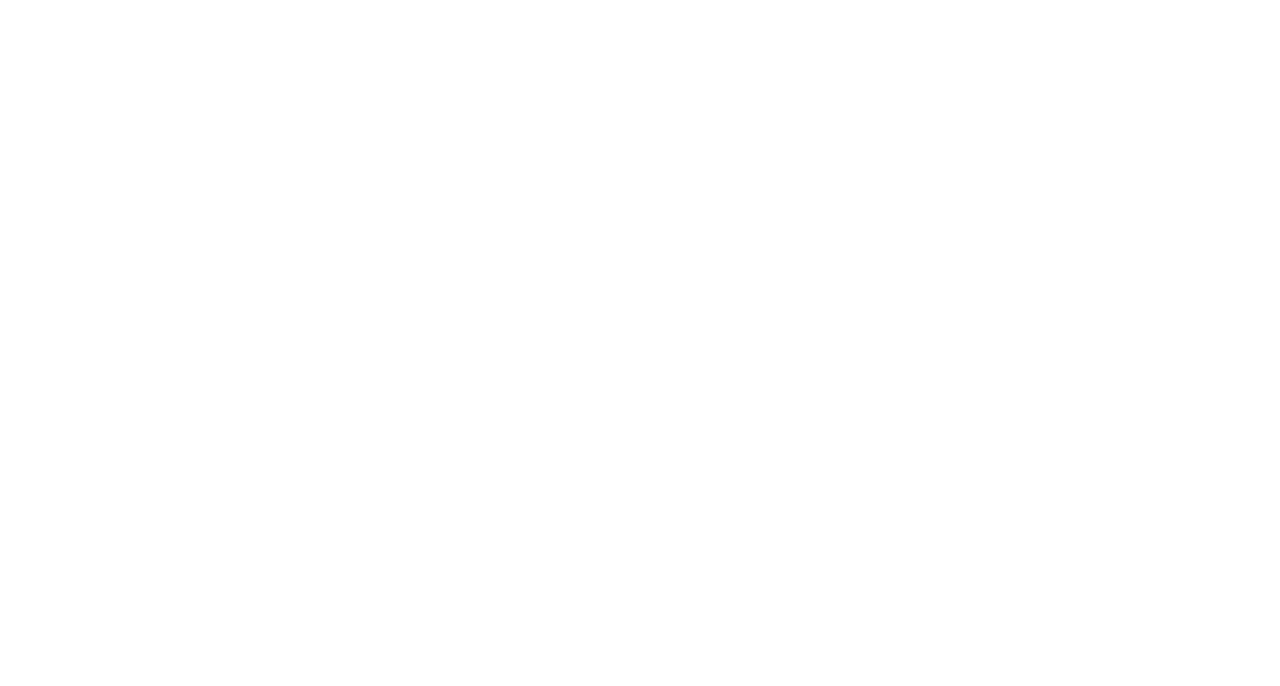
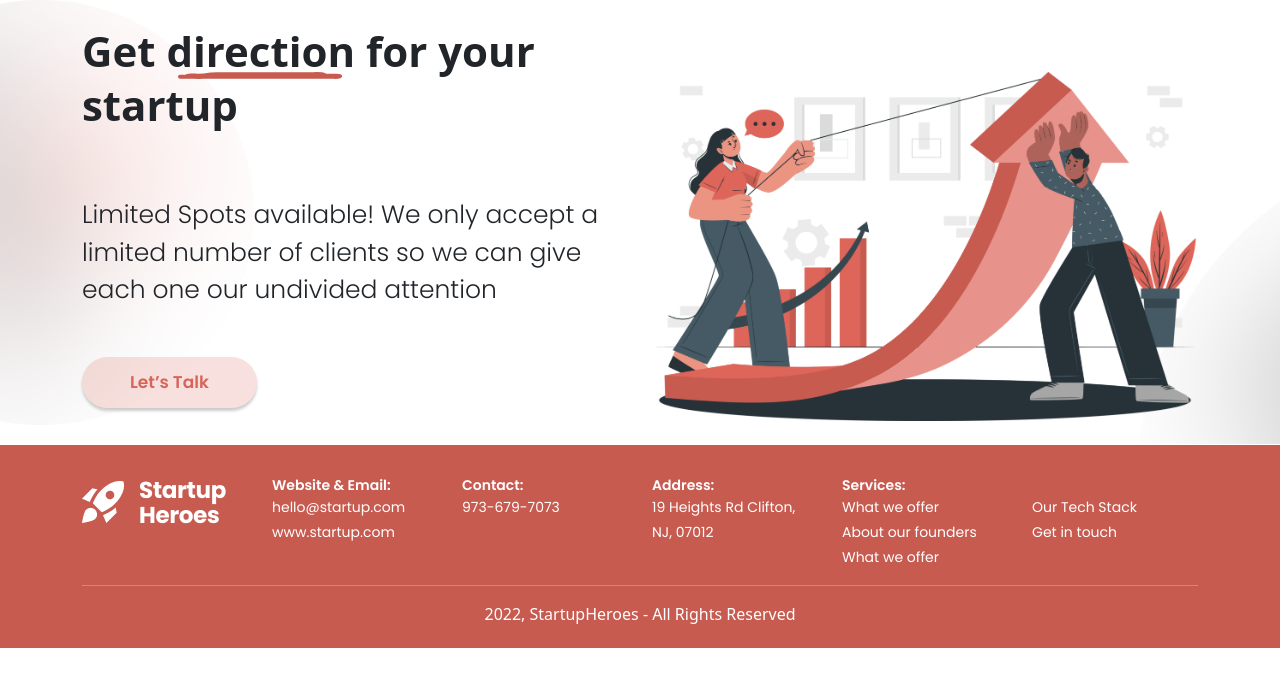
Before and after one commit to ahmedmehmoodcb/startup, a plain HTML site: page index.html in a window 1280 px wide. Drawn offline with nearby package versions, Linux system fonts and the light colour scheme.

Commit message:
Footer and Get direction for your startup
Footer and Get direction for your startup

```diff
--- a/css/main.css
+++ b/css/main.css
@@ -0,0 +1,82 @@
+@import url("https://fonts.googleapis.com/css2?family=Poppins:wght@300;400;500;600&display=swap");
+
+body {
+  font-family: "Poppins", sans-serif;
+}
+
+section.gdfys {
+  background: url(/images/gdfys-bg.png) no-repeat;
+  background-size: cover;
+  padding: 24px 0;
+}
+.gdfys-inner-detail h2 {
+  font-style: normal;
+  font-weight: 700;
+  font-size: 42px;
+  line-height: 129.5%;
+  position: relative;
+}
+.gdfys-inner-detail h2 span {
+  position: relative;
+}
+.gdfys-inner-detail h2 span:before {
+  content: "";
+  position: absolute;
+  background: url(../images/before-line.svg);
+  width: 94%;
+  height: 7px;
+  background-repeat: no-repeat;
+  bottom: 0;
+  right: 0;
+  z-index: 0;
+}
+.gdfys-inner-detail p {
+  font-family: "Poppins";
+  font-style: normal;
+  font-weight: 300;
+  font-size: 25px;
+  margin-top: 4rem;
+}
+.btn.button {
+  margin-top: 2rem;
+  padding: 12px 47px;
+  box-shadow: 0px 3px 3px #ccc;
+  font-family: "Poppins";
+  font-weight: 600;
+  font-size: 17px;
+  border-radius: 56px;
+  color: #d86358;
+  background: rgba(216, 99, 88, 0.2);
+}
+footer {
+  background: #c75b50;
+  padding: 22px;
+  color: #ffffff;
+  font-size: 1rem;
+}
+.logo {
+  margin-top: 0.6rem;
+}
+.f-detail ul h2 {
+  font-family: "Poppins", sans-serif;
+  font-weight: 700;
+  font-size: 14px;
+  color: #ffffff;
+  margin: 0;
+  margin-top: 10px;
+}
+.f-detail ul {
+  margin: 0;
+  padding: 0;
+  line-height: 24px;
+}
+.f-detail ul li {
+  list-style: none;
+}
+.f-detail ul li a {
+  text-decoration: none;
+  font-family: "Poppins";
+  font-weight: 400;
+  font-size: 14px;
+  color: #ffffff;
+}
--- a/index.html
+++ b/index.html
@@ -15,15 +15,98 @@
     />
   </head>
   <body>
-
     <div class="wrapper">
       <div class="container"></div>
     </div>
-    <script src="https://ajax.googleapis.com/ajax/libs/jquery/3.6.0/jquery.min.js"></script>
+
+    <section class="gdfys">
+      <div class="container">
+        <div class="row">
+          <div class="col-lg-6 col-md-6 col-sm-12 col-12">
+            <div class="gdfys-inner-detail">
+              <h2>Get <span>direction</span> for your startup</h2>
+              <p>
+                Limited Spots available! We only accept a limited number of
+                clients so we can give each one our undivided attention
+              </p>
+
+              <a href="#" class="btn button">Let’s Talk</a>
+            </div>
+          </div>
+          <div class="col-lg-6 col-md-6 col-sm-12 col-12">
+            <div class="gdfys"><img class="img-fluid mt-5" src="./images/gdfys-img.png" alt="" /></div>
+          </div>
+        </div>
+      </div>
+    </section>
+    <footer class="footer">
+      <div class="container">
+        <div class="row">
+          <div class="col-lg-2 col-md-3 col-sm-6 col-6">
+            <div class="logo">
+              <a href="#"
+                ><img class="img-fluid" src="./images/f-logo.png" alt=""
+              /></a>
+            </div>
+          </div>
+          <div class="col-lg-2 col-md-3 col-sm-6 col-6">
+            <div class="f-detail">
+              <ul>
+                <h2>Website & Email:</h2>
+                <li><a href="">hello@startup.com</a></li>
+                <li><a href="">www.startup.com</a></li>
+              </ul>
+            </div>
+          </div>
+          <div class="col-lg-2 col-md-3 col-sm-6 col-6">
+            <div class="f-detail">
+              <ul>
+                <h2>Contact:</h2>
+                <li><a href="#">973-679-7073</a></li>
+              </ul>
+            </div>
+          </div>
+          <div class="col-lg-2 col-md-3 col-sm-6 col-6">
+            <div class="f-detail">
+              <ul>
+                <h2>Address:</h2>
+                <li><a href="">19 Heights Rd Clifton, NJ, 07012</a></li>
+              </ul>
+            </div>
+          </div>
+          <div class="col-lg-2 col-md-3 col-sm-6 col-6">
+            <div class="f-detail">
+              <ul>
+                <h2>Services:</h2>
+                <li><a href="">What we offer</a></li>
+                <li><a href="">About our founders</a></li>
+                <li><a href="">What we offer</a></li>
+              </ul>
+            </div>
+          </div>
+          <div class="col-lg-2 col-md-3 col-sm-6 col-6">
+            <div class="f-detail">
+              <ul>
+                <h2><br /></h2>
+                <li><a href="">Our Tech Stack</a></li>
+                <li><a href="">Get in touch</a></li>
+              </ul>
+            </div>
+          </div>
+        </div>
+        <hr style="color: #fff" />
+        <div class="row">
+          <div class="text-center">
+            <span>2022, StartupHeroes - All Rights Reserved</span>
+          </div>
+        </div>
+      </div>
+    </footer>
+
+    <!-- <script src="https://ajax.googleapis.com/ajax/libs/jquery/3.6.0/jquery.min.js"></script> -->
     <script src="./js/main.js"></script>
 
     <!-- add bootstrap 5 js file -->
     <script src="https://cdn.jsdelivr.net/npm/bootstrap@5.0.2/dist/js/bootstrap.min.js"></script>
-
   </body>
 </html>
```
Also changed, not shown: images/before-line.svg (added), images/f-logo.png (added), images/gdfys-bg.png (added), images/gdfys-img.png (added), images/price.jpg (added), 1 other file.
